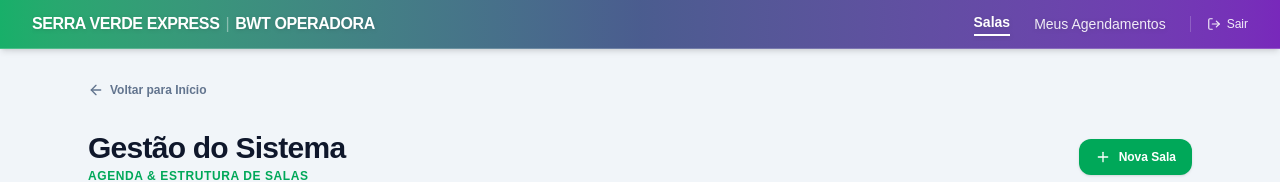
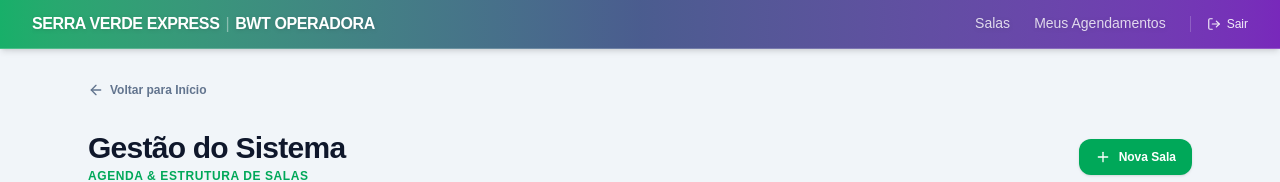
Before and after one commit to MatheusFerreiraBWT/Reserva, a Next.js app: page /admin in a window 1280 px wide. Shown: the top 182 px of the page. Built offline with nearby package versions, Linux system fonts and the light colour scheme; no server answers; the database is empty.

Commit message:
fix(nav): destaca aba ativa dinamicamente com base na rota atual

```diff
--- a/src/components/Navbar.tsx
+++ b/src/components/Navbar.tsx
@@ -2,6 +2,7 @@
 
 import { useState } from 'react';
 import Link from 'next/link';
+import { usePathname } from 'next/navigation';
 import { ShieldAlert, Menu, X } from 'lucide-react';
 import { LogoutButton } from '@/components/LogoutButton';
 
@@ -11,10 +12,11 @@ interface NavbarProps {
 
 export function Navbar({ userRole }: NavbarProps) {
   const [isOpen, setIsOpen] = useState(false);
+  const pathname = usePathname();
 
   return (
     <header className="sticky top-0 z-20 bg-gradient-to-r from-[#00A859]/90 via-[#384C83]/90 to-[#6B12B4]/90 backdrop-blur-md border-b border-white/20 px-3 sm:px-6 md:px-8 py-3 flex items-center justify-between text-white shadow-md w-full">
-      {/* Logos / Título (Ajustado para não estourar no mobile) */}
+      {/* Logos / Título */}
       <div className="flex items-center gap-1.5 font-bold text-[11px] min-[380px]:text-xs sm:text-sm md:text-base tracking-tight truncate pr-2">
         <span className="text-white drop-shadow-sm whitespace-nowrap">SERRA VERDE EXPRESS</span>
         <span className="text-white/40 font-light">|</span>
@@ -23,17 +25,35 @@ export function Navbar({ userRole }: NavbarProps) {
 
       {/* Menu Desktop */}
       <nav className="hidden sm:flex items-center gap-4 md:gap-6 text-sm font-medium">
-        <Link href="/" className="text-white font-bold border-b-2 border-white pb-0.5 drop-shadow-sm">
+        <Link
+          href="/"
+          className={`pb-0.5 drop-shadow-sm transition-colors ${
+            pathname === '/'
+              ? 'text-white font-bold border-b-2 border-white'
+              : 'text-white/80 hover:text-white'
+          }`}
+        >
           Salas
         </Link>
-        <Link href="/meus-agendamentos" className="hover:text-white/80 transition-colors text-white/90 drop-shadow-sm">
+        <Link
+          href="/meus-agendamentos"
+          className={`pb-0.5 drop-shadow-sm transition-colors ${
+            pathname === '/meus-agendamentos'
+              ? 'text-white font-bold border-b-2 border-white'
+              : 'text-white/80 hover:text-white'
+          }`}
+        >
           Meus Agendamentos
         </Link>
 
         {userRole === 'ADMIN' && (
           <Link
             href="/admin"
-            className="inline-flex items-center gap-1.5 bg-[#D4AF37] text-slate-950 px-3 py-1 rounded-full text-xs font-bold hover:bg-yellow-400 transition-colors shadow-sm"
+            className={`inline-flex items-center gap-1.5 px-3 py-1 rounded-full text-xs font-bold transition-colors shadow-sm ${
+              pathname === '/admin'
+                ? 'bg-yellow-400 text-slate-950 ring-2 ring-white/50'
+                : 'bg-[#D4AF37] text-slate-950 hover:bg-yellow-400'
+            }`}
           >
             <ShieldAlert className="w-3.5 h-3.5" />
             <span>Painel Admin</span>
@@ -45,7 +65,7 @@ export function Navbar({ userRole }: NavbarProps) {
         </div>
       </nav>
 
-      {/* Botão Hambúrguer (Com shrink-0 para NUNCA sumir da tela) */}
+      {/* Botão Hambúrguer */}
       <button
         type="button"
         onClick={() => setIsOpen(!isOpen)}
@@ -61,14 +81,22 @@ export function Navbar({ userRole }: NavbarProps) {
           <Link
             href="/"
             onClick={() => setIsOpen(false)}
-            className="text-white font-bold py-1 border-b border-white/10"
+            className={`py-1 transition-colors ${
+              pathname === '/'
+                ? 'text-white font-bold border-b border-white'
+                : 'text-white/80 hover:text-white'
+            }`}
           >
             Salas
           </Link>
           <Link
             href="/meus-agendamentos"
             onClick={() => setIsOpen(false)}
-            className="text-white/90 hover:text-white py-1"
+            className={`py-1 transition-colors ${
+              pathname === '/meus-agendamentos'
+                ? 'text-white font-bold border-b border-white'
+                : 'text-white/80 hover:text-white'
+            }`}
           >
             Meus Agendamentos
           </Link>
@@ -77,7 +105,11 @@ export function Navbar({ userRole }: NavbarProps) {
             <Link
               href="/admin"
               onClick={() => setIsOpen(false)}
-              className="inline-flex items-center gap-1.5 bg-[#D4AF37] text-slate-950 px-3 py-1.5 rounded-full text-xs font-bold w-fit my-1"
+              className={`inline-flex items-center gap-1.5 px-3 py-1.5 rounded-full text-xs font-bold w-fit my-1 ${
+                pathname === '/admin'
+                  ? 'bg-yellow-400 text-slate-950 ring-2 ring-white/50'
+                  : 'bg-[#D4AF37] text-slate-950'
+              }`}
             >
               <ShieldAlert className="w-3.5 h-3.5" />
               <span>Painel Admin</span>
```
